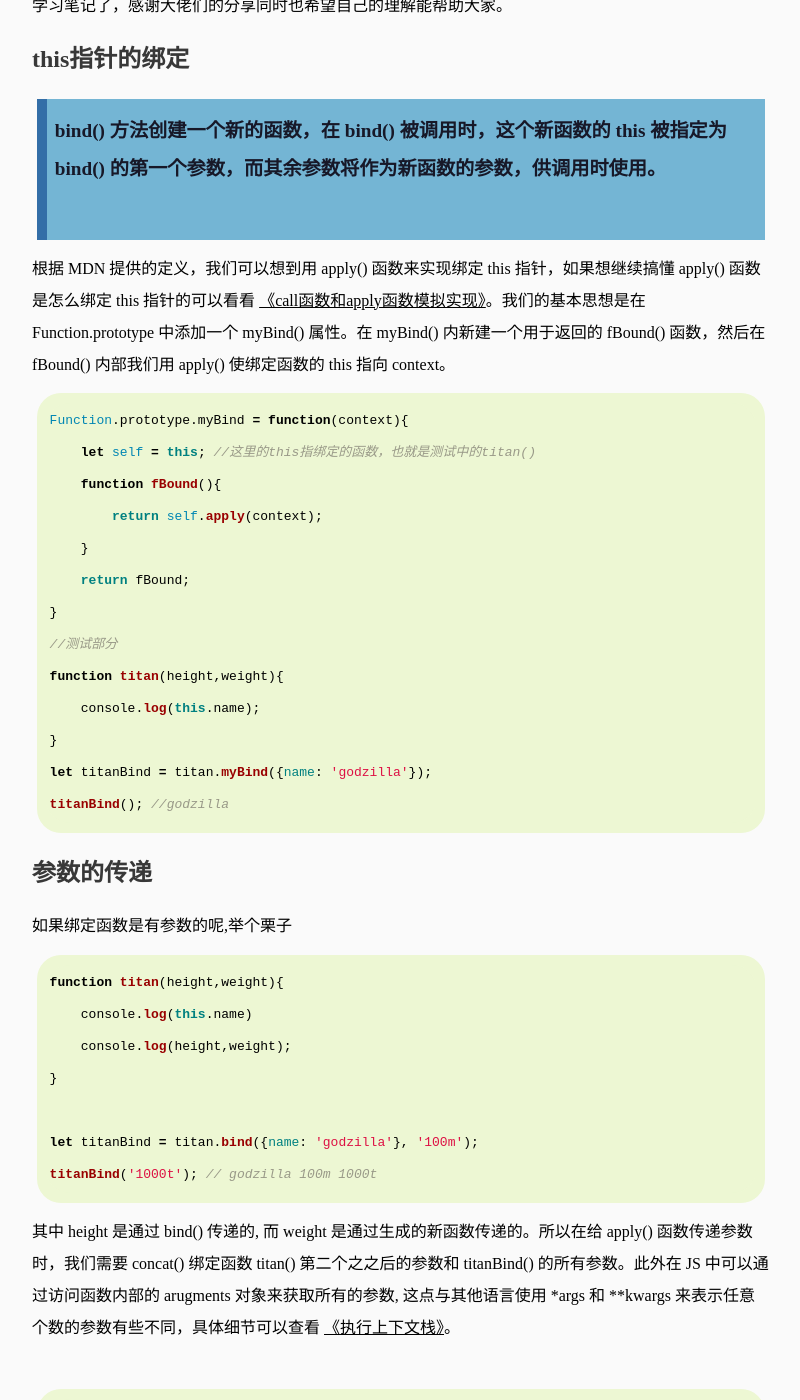
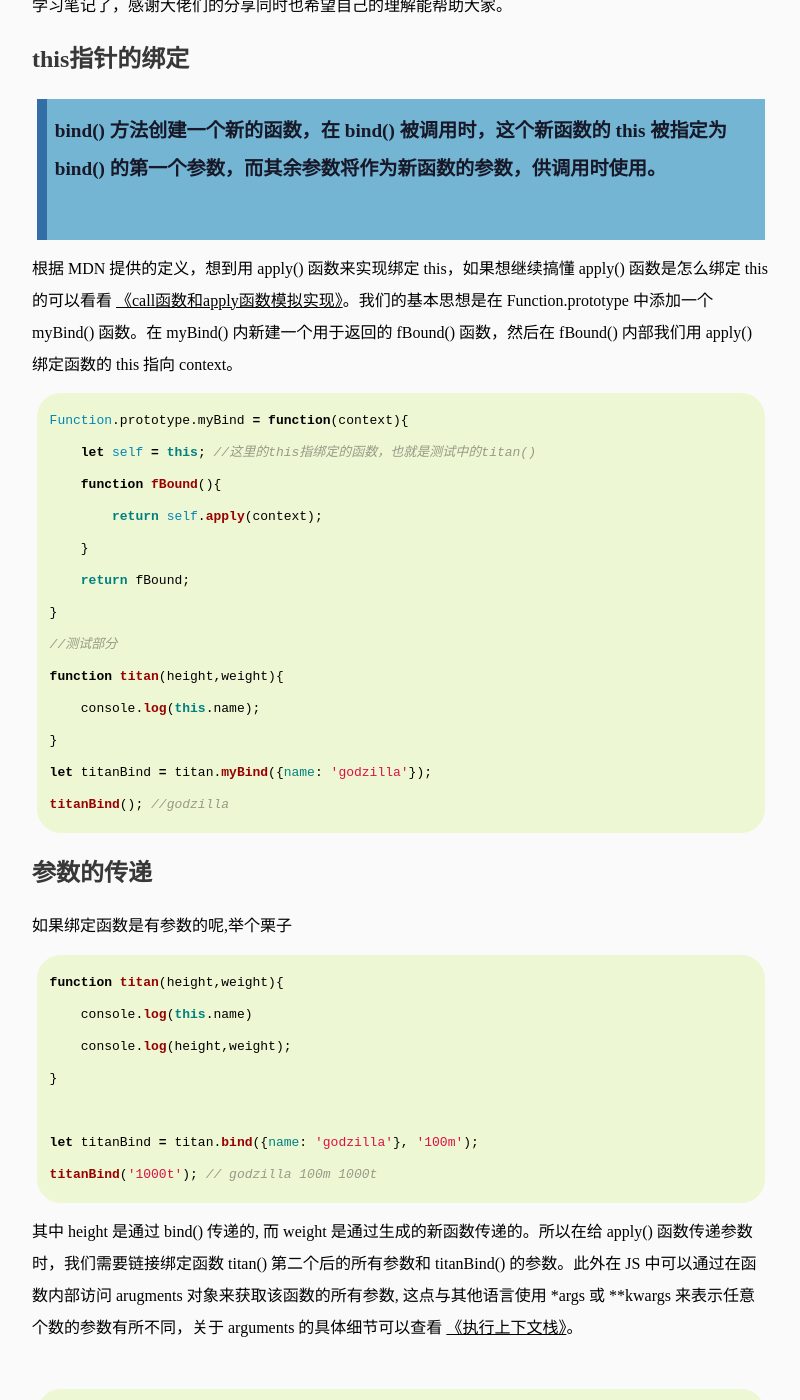
Before and after one commit to yankuang608/yankuang608.github.io, a Jekyll site: the page built from _posts/2020-06-22-bind.md, in a window 1280 px wide and 1400 px high, scrolled down 245 px. Shown: the whole window, without its empty margins (288-1088 px from the left). Built offline with Jekyll 4.4.1, drawn with Linux system fonts in a browser that asks for light colours; some web fonts are replaced; some of the changed text lies outside the part shown.

Commit message:
Update 2020-06-22-bind.md

````diff
--- a/_posts/2020-06-22-bind.md
+++ b/_posts/2020-06-22-bind.md
@@ -16,7 +16,7 @@
 ## this指针的绑定
 > bind() 方法创建一个新的函数，在 bind() 被调用时，这个新函数的 this 被指定为 bind() 的第一个参数，而其余参数将作为新函数的参数，供调用时使用。
 
-根据 MDN 提供的定义，我们可以想到用 apply() 函数来实现绑定 this 指针，如果想继续搞懂 apply() 函数是怎么绑定 this 指针的可以看看 [《call函数和apply函数模拟实现》]({{ page.url_1 }})。我们的基本思想是在 Function.prototype 中添加一个 myBind() 属性。在 myBind() 内新建一个用于返回的 fBound() 函数，然后在 fBound() 内部我们用 apply() 使绑定函数的 this 指向 context。
+根据 MDN 提供的定义，想到用 apply() 函数来实现绑定 this，如果想继续搞懂 apply() 函数是怎么绑定 this 的可以看看 [《call函数和apply函数模拟实现》]({{ page.url_1 }})。我们的基本思想是在 Function.prototype 中添加一个 myBind() 函数。在 myBind() 内新建一个用于返回的 fBound() 函数，然后在 fBound() 内部我们用 apply() 绑定函数的 this 指向 context。
 ```js
 Function.prototype.myBind = function(context){
     let self = this; //这里的this指绑定的函数，也就是测试中的titan()
@@ -43,7 +43,7 @@
 let titanBind = titan.bind({name: 'godzilla'}, '100m');
 titanBind('1000t'); // godzilla 100m 1000t
 ```
-其中 height 是通过 bind() 传递的, 而 weight 是通过生成的新函数传递的。所以在给 apply() 函数传递参数时，我们需要 concat() 绑定函数 titan() 第二个之之后的参数和 titanBind() 的所有参数。此外在 JS 中可以通过访问函数内部的 arugments 对象来获取所有的参数, 这点与其他语言使用 *args 和 **kwargs 来表示任意个数的参数有些不同，具体细节可以查看 [《执行上下文栈》]({{ page.url_3 }})。
+其中 height 是通过 bind() 传递的, 而 weight 是通过生成的新函数传递的。所以在给 apply() 函数传递参数时，我们需要链接绑定函数 titan() 第二个后的所有参数和 titanBind() 的参数。此外在 JS 中可以通过在函数内部访问 arugments 对象来获取该函数的所有参数, 这点与其他语言使用 *args 或 **kwargs 来表示任意个数的参数有所不同，关于 arguments 的具体细节可以查看 [《执行上下文栈》]({{ page.url_3 }})。
 ```js
 Function.prototype.myBind = function(context){
     let self = this; //这里的this指绑定的函数，也就是测试中的titan()
@@ -63,7 +63,7 @@
 titanBind('1000t'); //godzilla 100m 1000t
 ```
 ## 构造函数的实现
-我们同样可以用 bind() 创建的新函数实例化对象，但是需要注意的是该函数没有 prototype 属性。那么通过新函数构造的实例的 __proto__ 属性指向什么呢，答案是原函数的 prototype，如果对原型和原型链有疑问的话欢迎移步 [《原型与原型链》]({{ page.url_4 }}) 。因此需要在新函数也就是我们的 fBound() 内判断 this 的指向， 如果 fBound() 被用作构造函数则 this instanceof fBound 成立。
+我们同样可以用 bind() 创建的新函数来实例化对象，但是需要注意的是该函数没有 prototype 属性。那么通过新函数构造的实例的 __proto__ 指向什么呢，答案是原函数的 prototype，如果对原型和原型链有疑问的话欢迎移步 [《原型与原型链》]({{ page.url_4 }}) 。因此需要在新函数也就是我们的 fBound() 内判断 this 的指向， 如果 fBound() 被用作构造函数的话则 this instanceof fBound 成立。
 ```js
 Function.prototype.myBind = function(context){
     let self = this; //这里的this指绑定的函数，也就是测试中的titan()
````
